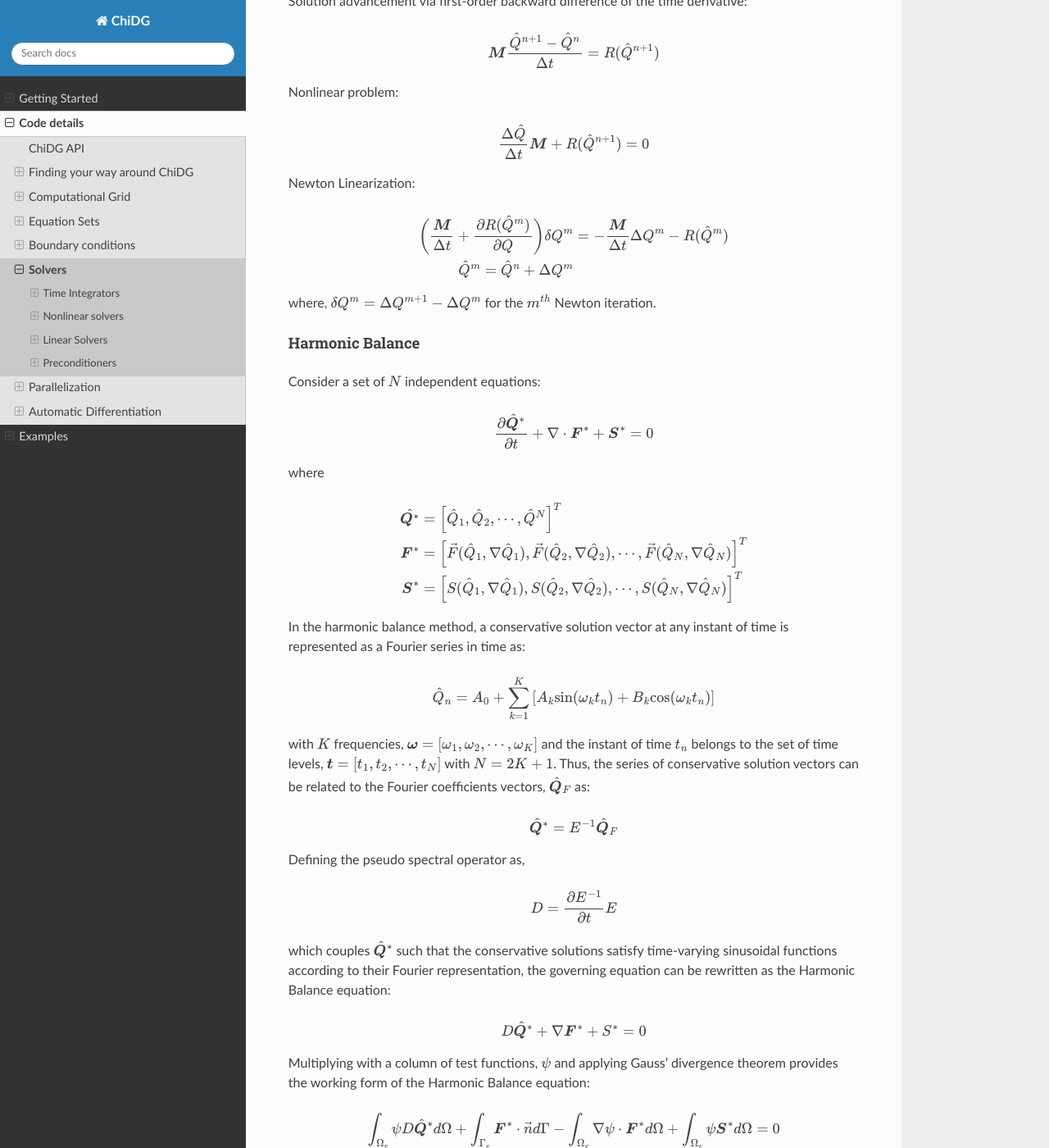
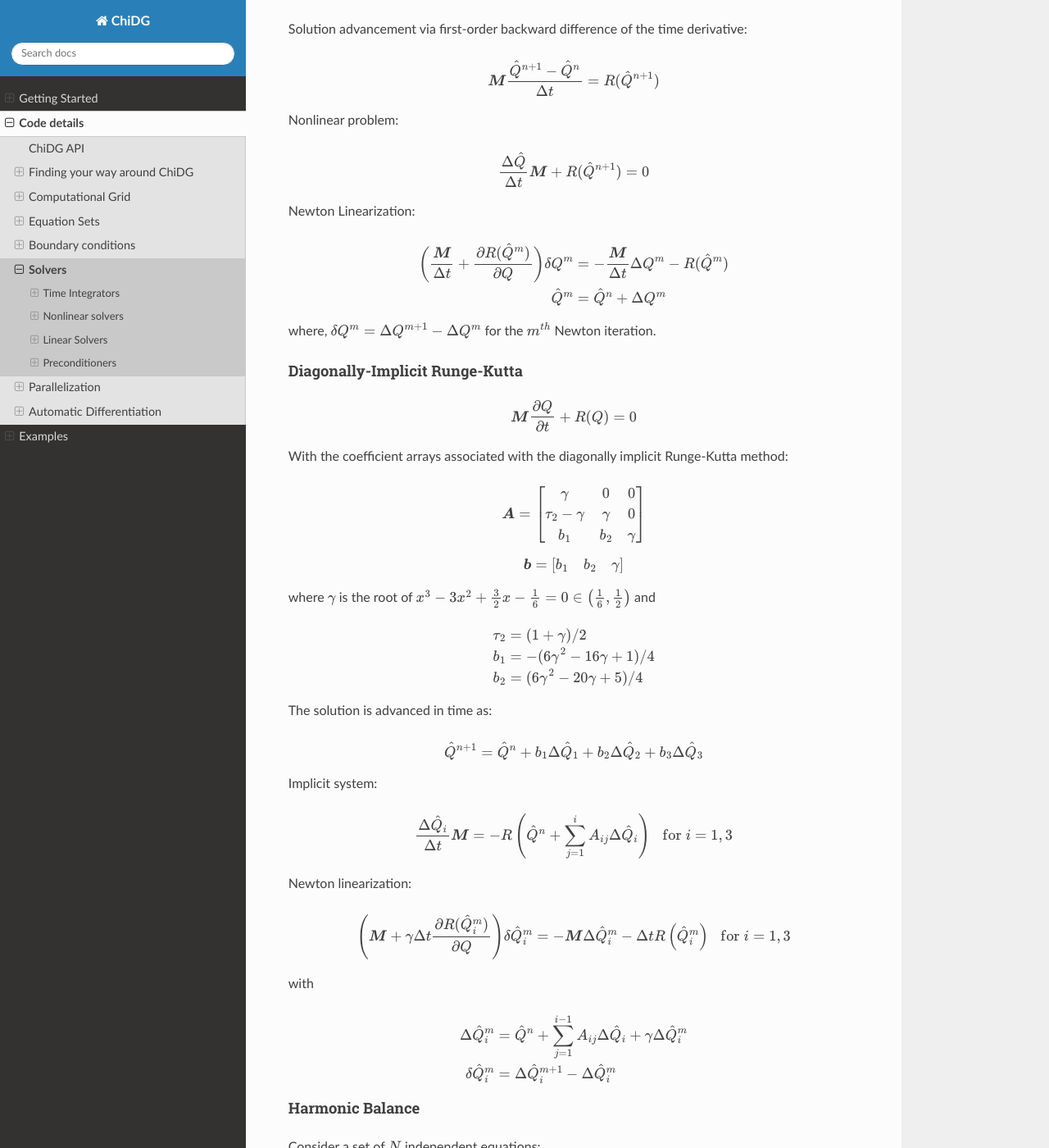
Before and after one commit to nwukie/ChiDG_pysite, a Sphinx documentation site: the page built from source/code_details/solvers/detail_solvers.rst, in a window 1280 px wide and 1400 px high, scrolled down 1751 px. Shown: the whole window at 82% size. Built offline with Sphinx 7.4.7 and the Read the Docs theme 2.0.0, drawn with Linux system fonts in a browser that asks for light colours; some of the changed text lies outside the part shown.

Commit message:
Added DIRK documentation

```diff
--- a/source/code_details/solvers/detail_solvers.rst
+++ b/source/code_details/solvers/detail_solvers.rst
@@ -22,6 +22,7 @@ Algorithm                                           String Selector
 ================================================    ==================
 `Steady`_                                           ``Steady``
 `Backward Euler`_                                   ``Backward Euler``
+`Diagonally-Implicit Runge-Kutta`_                  ``DIRK``
 `Harmonic Balance`_                                 ``Harmonic Balance``
 `Forward Euler`_                                    ``Forward Euler``
 `Explicit Runge Kutta`_                             ``Runge-Kutta Method``
@@ -126,13 +127,64 @@ Newton Linearization:
 .. math::
 
     \bigg(\frac{\boldsymbol{M}}{\Delta t} + \frac{\partial R(\hat{Q}^{m})}{\partial Q}\bigg) \delta Q^{m} & = -\frac{\boldsymbol{M}}{\Delta t}\Delta Q^{m} -R(\hat{Q}^{m})\\
-    \hat{Q}^{m} = \hat{Q}^{n} + \Delta Q^{m}
+    \hat{Q}^{m} & = \hat{Q}^{n} + \Delta Q^{m}
 
 where, :math:`\delta Q^{m} = \Delta Q^{m + 1} -\Delta Q^{m}` for the :math:`m^{th}` Newton iteration.
 
 
-.. Diagonally-Implicit Runge-Kutta
-.. -------------------------------
+Diagonally-Implicit Runge-Kutta
+-------------------------------
+
+.. math::
+
+    \boldsymbol{M}\frac{\partial Q}{\partial t} + R(Q) = 0
+
+With the coefficient arrays associated with the diagonally implicit Runge-Kutta method:
+
+.. math::
+
+    \boldsymbol{A} = \left[\begin{array}{ccc}
+                           \gamma & 0 & 0 \\
+                           \tau_{2} - \gamma & \gamma & 0 \\
+                           b_{1} & b_{2} & \gamma \end{array} \right]
+
+.. math::
+
+    \boldsymbol{b} = \left[\begin{array}{ccc}
+                             b_{1} & b_{2} & \gamma \end{array} \right]
+
+where :math:`\gamma` is the root of :math:`x^{3} - 3x^{2} + \frac{3}{2}x - \frac{1}{6} = 0 \in \left(\frac{1}{6},\frac{1}{2}\right)` and
+
+.. math::
+
+    \tau_{2} & = (1 + \gamma)/2\\
+    b_{1} & = -(6\gamma^{2} - 16\gamma + 1)/4\\
+    b_{2} & = (6\gamma^{2} - 20\gamma + 5)/4
+
+The solution is advanced in time as:
+
+.. math::
+
+    \hat{Q}^{n + 1} = \hat{Q}^{n} + b_{1}\Delta \hat{Q}_{1} + b_{2}\Delta \hat{Q}_{2} + b_{3} \Delta \hat{Q}_{3}
+
+Implicit system:
+
+.. math::
+
+    \frac{\Delta \hat{Q}_{i}}{\Delta t}\boldsymbol{M} = -R\left(\hat{Q}^{n} + \sum_{j = 1}^{i}A_{ij}\Delta \hat{Q}_{i}\right)\;\;\;\text{for}\;i = 1,3
+
+Newton linearization:
+
+.. math::
+
+    \left(\boldsymbol{M} + \gamma \Delta t \frac{\partial R(\hat{Q}^{m}_{i})}{\partial Q}\right)\delta \hat{Q}^{m}_{i} = -\boldsymbol{M}\Delta \hat{Q}^{m}_{i} - \Delta t R\left(\hat{Q}^{m}_{i}\right)\;\;\;\text{for}\;i = 1,3
+
+with
+
+.. math::
+
+    \Delta \hat{Q}^{m}_{i} & = \hat{Q}^{n} + \sum_{j = 1}^{i - 1}A_{ij}\Delta \hat{Q}_{i} + \gamma \Delta \hat{Q}^{m}_{i}\\
+    \delta \hat{Q}^{m}_{i} & = \Delta \hat{Q}^{m + 1}_{i} - \Delta \hat{Q}^{m}_{i}
 
 Harmonic Balance
 ----------------
```
